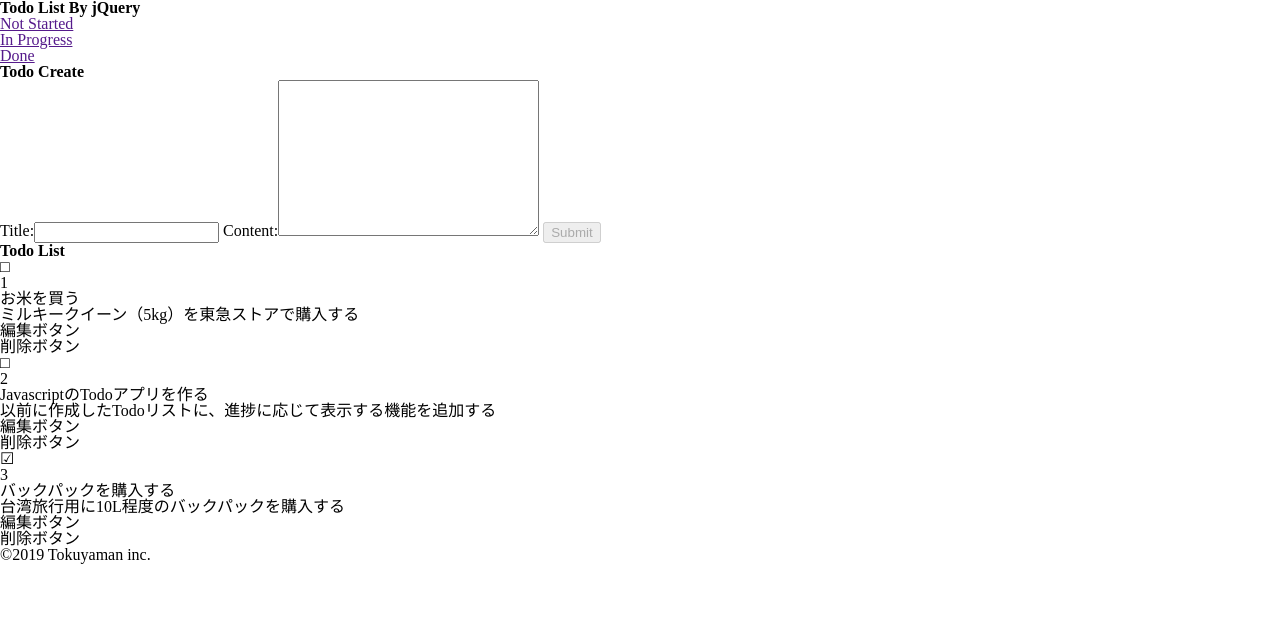
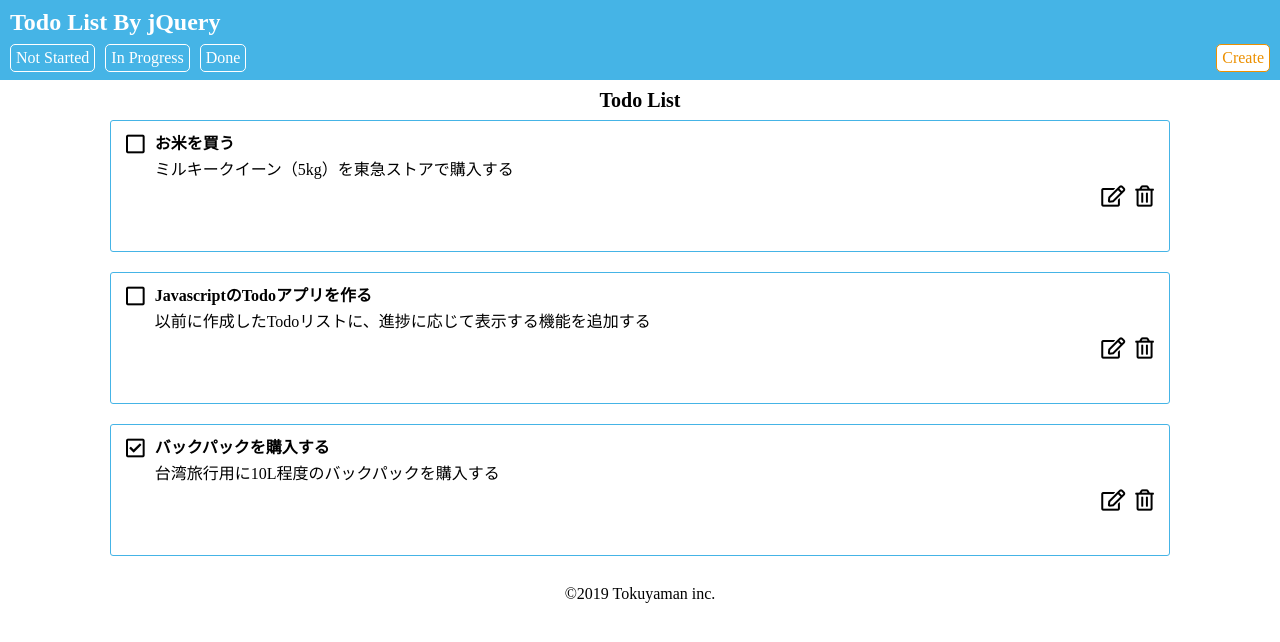
Before and after one commit to TokuyamaR/jquery_todo_2, a plain HTML site: page index.html in a window 1280 px wide. Drawn offline with nearby package versions, Linux system fonts and the light colour scheme.

Commit message:
190506 [add]css

```diff
--- a/index.html
+++ b/index.html
@@ -16,47 +16,71 @@
             <li class="item"><a href="">Not Started</a></li>
             <li class="item"><a href="">In Progress</a></li>
             <li class="item"><a href="">Done</a></li>
+            <li class="create-btn">Create</li>
         </ul>
     </nav>
 </header>
 <main id="main">
-    <section class="todo-create">
-        <h2 class="main-title">Todo Create</h2>
+    <section class="todo-create js-show-modal-target">
+        <h2 class="todo-create-title">Todo Create</h2>
         <form action="" class="create-form">
             <label for="title">
-                Title:<input type="text" id="title" name="title">
+                <input type="text" id="title" name="title" placeholder="Title">
             </label>
             <label for="content">
-                Content:<textarea name="content" id="content" cols="30" rows="10"></textarea>
+                <textarea name="content" id="content" cols="30"
+                          rows="10" placeholder="Content"></textarea>
             </label>
-            <input disabled type="submit" class="submit" name="submit">
+            <input disabled type="submit" class="submit" name="submit" value="submit">
         </form>
+        <button class="cancel-btn js-hide-modal-btn">Cancel</button>
     </section>
+    <div class="cover js-show-modal-cover"></div>
     <section class="todo-list">
-        <h2 class="main-title">Todo List</h2>
+        <h2 class="todo-list-title">Todo List</h2>
+        <div class="todos">
             <div class="todo js-todo-unstarted">
-            <span class="icon"> □︎ </span>
-            <p class="todo-id">1</p>
+                <div class="left">
+                    <i class="icon far fa-lg fa-square"></i>
+                </div>
+                <!--<p class="todo-id">1</p>-->
+                <div class="right">
                     <p class="todo-title">お米を買う</p>
                     <p class="todo-content">ミルキークイーン（5kg）を東急ストアで購入する</p>
-            <p class="todo-edit">編集ボタン</p>
-            <p class="todo-delete">削除ボタン</p>
+                    <div class="todo-icons">
+                        <p class="edit"><i class="icon far fa-lg fa-edit"></i></p>
+                        <p class="delete"><i class="icon far fa-lg fa-trash-alt"></i></p>
+                    </div>
+                </div>
             </div>
             <div class="todo js-todo-progress">
-            <span class="icon"> □ </span>
-            <p class="todo-id">2</p>
+                <div class="left">
+                    <i class="icon far fa-lg fa-square"></i>
+                </div>
+                <!--<p class="todo-id">2</p>-->
+                <div class="right">
                     <p class="todo-title">JavascriptのTodoアプリを作る</p>
-            <p class="content">以前に作成したTodoリストに、進捗に応じて表示する機能を追加する</p>
-            <p class="edit">編集ボタン</p>
-            <p class="delete">削除ボタン</p>
+                    <p class="todo-content">以前に作成したTodoリストに、進捗に応じて表示する機能を追加する</p>
+                    <div class="todo-icons">
+                        <p class="edit"><i class="icon far fa-lg fa-edit"></i></p>
+                        <p class="delete"><i class="icon far fa-lg fa-trash-alt"></i></p>
+                    </div>
+                </div>
             </div>
             <div class="todo js-todo-done">
-            <span class="icon"> ☑ </span>
-            <p class="todo-id">3</p>
+                <div class="left">
+                    <i class="icon far fa-lg fa-check-square"></i>
+                </div>
+                <!--<p class="todo-id">3</p>-->
+                <div class="right">
                     <p class="todo-title">バックパックを購入する</p>
-            <p class="content">台湾旅行用に10L程度のバックパックを購入する</p>
-            <p class="edit">編集ボタン</p>
-            <p class="delete">削除ボタン</p>
+                    <p class="todo-content">台湾旅行用に10L程度のバックパックを購入する</p>
+                    <div class="todo-icons">
+                        <p class="edit"><i class="icon far fa-lg fa-edit"></i></p>
+                        <p class="delete"><i class="icon far fa-lg fa-trash-alt"></i></p>
+                    </div>
+                </div>
+            </div>
         </div>
     </section>
 </main>
--- a/main.js
+++ b/main.js
@@ -0,0 +1,20 @@
+$(function () {
+
+    var modalTarget = $('.js-show-modal-target');
+    var modalCover = $('.js-show-modal-cover');
+
+    // todo作成フォーム用
+    $('.create-btn').on('click', function () {
+        var modalWidth = $('.js-show-modal-target').width();
+        var windowWidth = $(window).width();
+        var modalPositipn = (windowWidth / 2 - modalWidth / 2);
+        modalTarget.attr('style', 'margin-left:' + modalPositipn + 'px');
+        modalTarget.fadeIn(500);
+        modalCover.fadeIn(500);
+    });
+
+    $('.js-hide-modal-btn').on('click', function () {
+        modalTarget.fadeOut(500);
+        modalCover.fadeOut(500);
+    });
+});
--- a/style.css
+++ b/style.css
@@ -99,3 +99,202 @@ hr {
 input, select {
     vertical-align: middle;
 }
+
+/* header */
+
+#header {
+    width: 100%;
+}
+
+.navbar {
+    background-color: #45B4E6;
+    height: 80px;
+    padding: 0 10px;
+}
+
+.header-title {
+    color: #ffffff;
+    font-size: 24px;
+    padding: 10px 0;
+
+}
+
+.item-list {
+    display: flex;
+    justify-content: flex-start;
+}
+
+.item {
+    border: solid 1px #ffffff;
+    border-radius: 5px;
+    margin-right: 10px;
+    padding: 5px;
+}
+
+.create-btn {
+    background-color: #ffffff;
+    border: solid 1px #EC9001;
+    border-radius: 5px;
+    cursor: pointer;
+    color: #EC9001;
+    margin-left: auto;
+    padding: 5px;
+}
+
+.create-btn:hover {
+    color: #ffffff;
+    background-color: #EC9001;
+    transition: 0.5s;
+
+}
+
+.item:hover {
+    background-color: #ffffff;
+    cursor: pointer;
+    transition: 0.5s;
+}
+
+.item a {
+    color: #ffffff;
+    text-decoration: none;
+}
+
+/*JSで制御を検討(.itemとaタグの間でhover時の挙動がずれる)*/
+.item a:hover {
+    color: #45B4E6;
+    transition: 0.5s;
+}
+
+.item:last-child {
+    margin-right: 0;
+}
+
+/* section todo-create */
+
+.todo-create {
+    background-color: #ffffff;
+    display: none;
+    height: 400px;
+    padding: 15px;
+    box-sizing: border-box; /* 15px in width 50% */
+    position: absolute;
+    top: 10%;
+    width: 50%;
+    z-index: 1
+}
+
+.cover {
+    background: rgba(0, 0, 0, 0.5);
+    display: none;
+    height: 100%;
+    left: 0;
+    position: absolute;
+    top: 0;
+    width: 100%;
+}
+
+.todo-create-title {
+    font-size: 20px;
+    margin-bottom: 30px;
+    text-align: center;
+}
+
+#title, #content {
+    border: solid 1px;
+    font-size: 16px;
+    width: 100%;
+}
+
+#title {
+    margin-bottom: 15px;
+}
+
+.create-form > .submit {
+    border-radius: 5px;
+    font-size: 12pt;
+    text-align: center;
+    cursor: pointer;
+    margin-bottom: 10px;
+    padding: 15px;
+    background: #000000;
+    color: #ffffff;
+    width: 100%;
+}
+
+.create-form > .submit:hover {
+    transform: scale(1.05);
+    transition: 0.5s;
+}
+
+.cancel-btn {
+    background: #ffffff;
+    border-radius: 5%;
+    color: #000000;
+    cursor: pointer;
+    margin-left: auto;
+    padding: 15px;
+    width: 100%;
+}
+
+/* section todo-list */
+.todo-list {
+    padding: 10px
+}
+
+.todo-list-title {
+    margin-bottom: 10px;
+    text-align: center;
+}
+
+.todo-list-title {
+    font-size: 20px
+}
+
+.todos {
+    margin: 0 100px;
+}
+
+.todo {
+    border: solid 1px #45B4E6;
+    border-radius: 3px;
+    display: flex;
+    height: 100px;
+    margin-bottom: 20px;
+    padding: 15px;
+}
+
+.left {
+    margin-right: 10px;
+}
+
+.right {
+    width: 100%;
+}
+
+.right > .todo-title {
+    font-weight: bold;
+    margin-bottom: 10px;
+}
+
+.right > .todo-content {
+    margin-bottom: 10px;
+}
+
+.right > .todo-icons {
+    display: flex;
+    justify-content: flex-end;
+}
+
+.edit, .delete {
+    cursor: pointer;
+}
+
+.edit {
+    margin-right: 10px;
+}
+
+/* footer */
+
+#footer {
+    text-align: center;
+}
```
Lines whose indentation alone changed are shown as unchanged.
